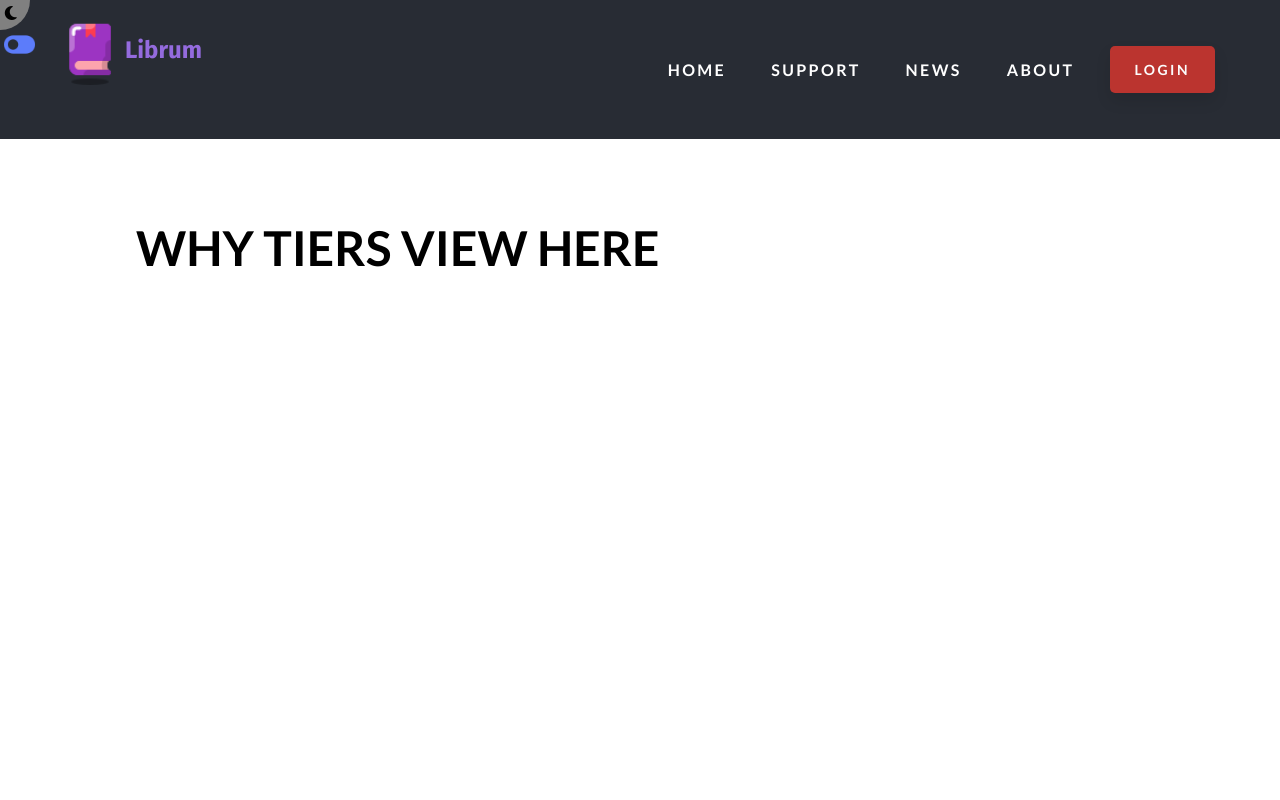
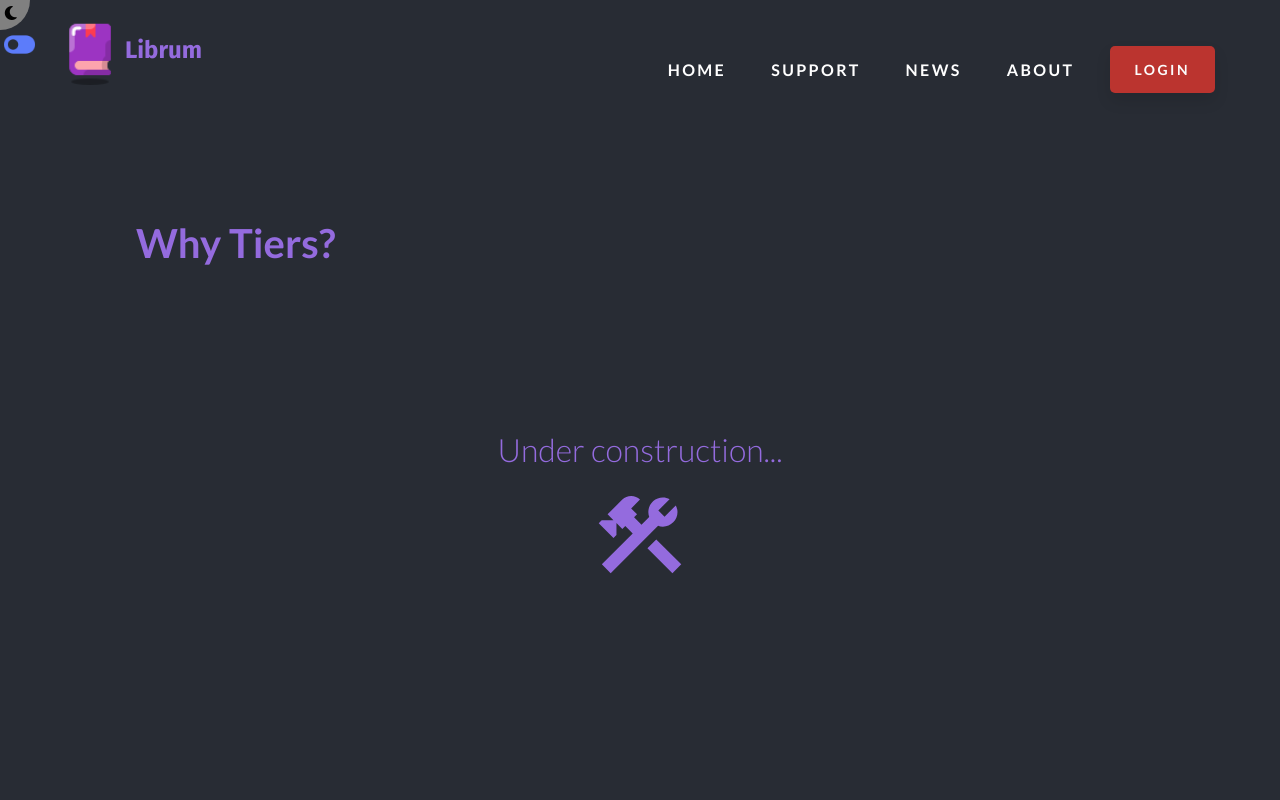
Before and after one commit to Librum-Reader/Librum-Website, a React (Create React App) app: page /whyTiers in a window 1280 px wide. Shown: the top 800 px of the page. Built offline with nearby package versions, Linux system fonts and the light colour scheme; no server answers; a web font is replaced by a local one.

Commit message:
fix: update to PR comments & added react icons library

```diff
--- a/package.json
+++ b/package.json
@@ -13,6 +13,7 @@
     "react": "^18.1.0",
     "react-countup": "^6.3.0",
     "react-dom": "^18.1.0",
+    "react-icons": "^4.9.0",
     "react-query": "^3.39.3",
     "react-reveal": "^1.2.2",
     "react-router-dom": "^6.3.0",
--- a/src/Pages/WhyTiers/WhyTiers.css
+++ b/src/Pages/WhyTiers/WhyTiers.css
@@ -1,7 +1,23 @@
 .main-container {
   height: 43rem;
+  transition: var(--transition);
 }
 
 .title {
-  font-size: 3em ;
+  font-size: 2.5em ;
+  color: #946BDE;
 }
+
+.under-construction-container {
+  height: 30rem;
+  display: flex;
+  justify-content: center;
+  align-items: center;
+  flex-direction: column;
+}
+
+.under-construction-container h2 {
+  font-size: 2em;
+  margin-bottom: 0.5em;
+  font-weight: 100;
+}
--- a/src/Pages/WhyTiers/WhyTiers.js
+++ b/src/Pages/WhyTiers/WhyTiers.js
@@ -1,11 +1,36 @@
+import { SiteContext } from "../../Context/Context";
 import "./WhyTiers.css"
+import { useContext } from "react";
+import { MdConstruction } from "react-icons/md"
 
-const WhyTiers = () => (
-  <div className="main-container">
-    <h1 className="title">
-      WHY TIERS VIEW HERE
-    </h1>
-  </div>
-);
+const WhyTiers = () => {
+  const { bg } = useContext(SiteContext);
+
+  return (
+    <div
+      className="main-container"
+      style={
+        bg === "light"
+          ? {
+            backgroundColor: "white",
+            color: "var(--color-primary)",
+          }
+          : {
+            backgroundColor: "#282c34",
+            color: "var(--color-primary)",
+          }
+      }
+    >
+      <h1 className="title">
+        Why Tiers?
+      </h1>
+
+      <div className="under-construction-container">
+        <h2>Under construction...</h2>
+        <MdConstruction size={100} />
+      </div>
+    </div>
+  );
+};
 
 export { WhyTiers };
```
Also changed, not shown: src/Pages/AboutPage/AboutPage.js (indentation only), 1 other file (tests, documents, lock files or other folders).
